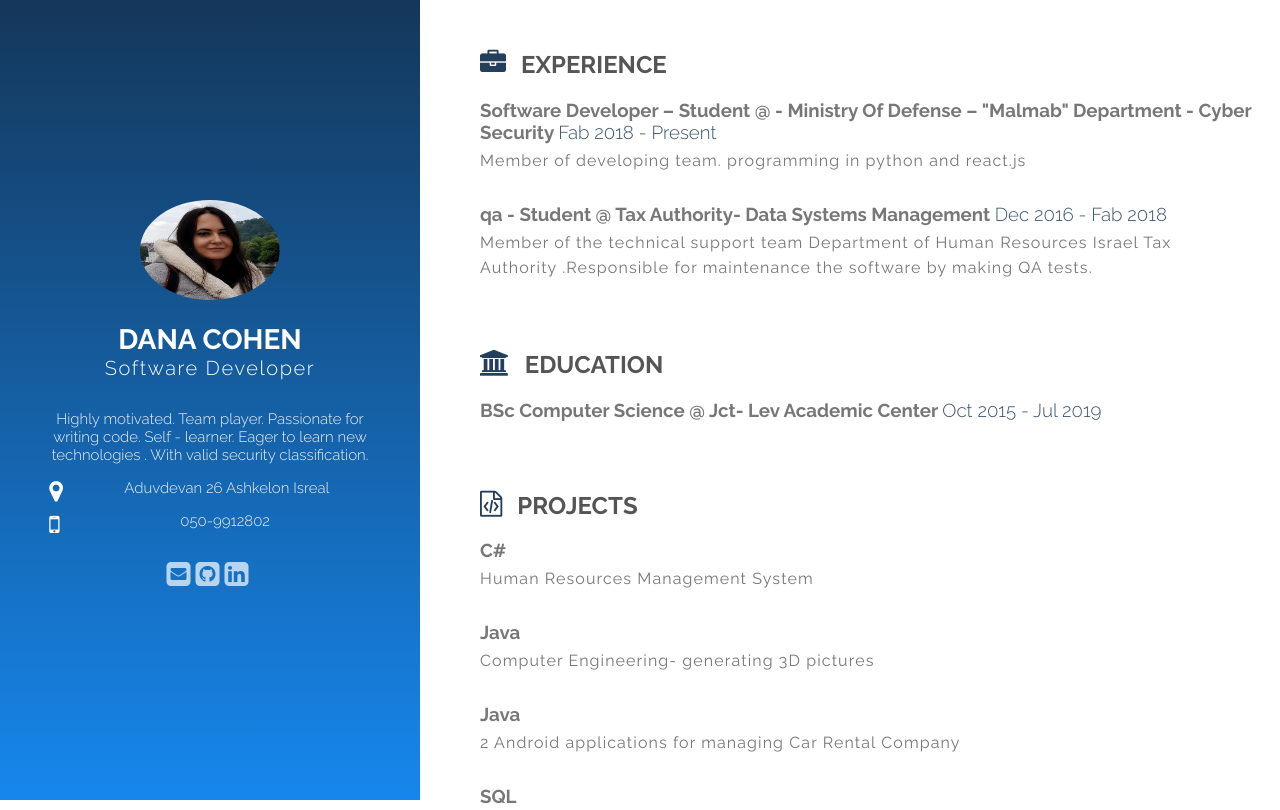
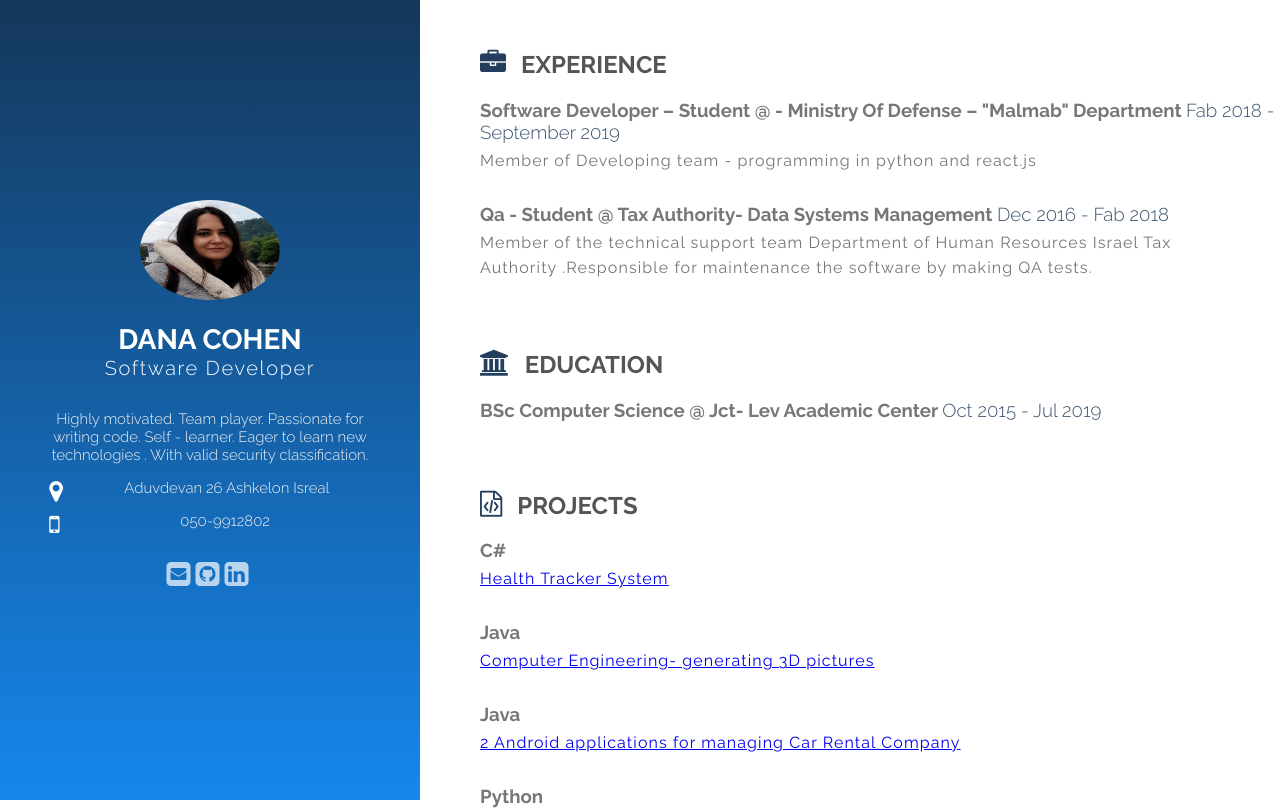
Before and after one commit to danah2139/mywebsite, a React (Create React App) app: page / in a window 1280 px wide. Shown: the top 810 px of the page. Built offline with nearby package versions, Linux system fonts and the light colour scheme.

Commit message:
add links ,change experience and projects

```diff
--- a/src/App.js
+++ b/src/App.js
@@ -23,8 +23,8 @@ class App extends Component {
           {name: 'linkedin', url: 'https://www.linkedin.com/in/dana-cohen-5176b514b/'}
       ],
       experience: [
-          {jobTitle: 'Software Developer – Student', company: '- Ministry Of Defense – "Malmab" Department - Cyber Security', startDate: 'Fab 2018', endDate: 'Present', jobDescription:' Member of developing team. programming in python and react.js' },
-          {jobTitle: 'qa - Student', company: 'Tax Authority- Data Systems Management', startDate: 'Dec 2016', endDate: 'Fab 2018', jobDescription: 'Member of the technical support team  Department of Human Resources Israel Tax Authority .Responsible for maintenance the software by making QA tests.'},
+          {jobTitle: 'Software Developer – Student', company: '- Ministry Of Defense – "Malmab" Department ', startDate: 'Fab 2018', endDate: 'September 2019', jobDescription:' Member of Developing team - programming in python and react.js' },
+          {jobTitle: 'Qa - Student', company: 'Tax Authority- Data Systems Management', startDate: 'Dec 2016', endDate: 'Fab 2018', jobDescription: 'Member of the technical support team  Department of Human Resources Israel Tax Authority .Responsible for maintenance the software by making QA tests.'},
       ],
       education: [
           {degree: 'BSc Computer Science', institution: 'Jct- Lev Academic Center', startDate: 'Oct 2015', endDate: 'Jul 2019', description: ''},
@@ -37,10 +37,11 @@ class App extends Component {
           {pl: 'C++', percentage: '90%'}
       ],
       projects:[
-        {pl:'C#' ,description:'Human Resources Management System'},
-        {pl:'Java' ,description:'Computer Engineering- generating 3D pictures'},
-        {pl:'Java' ,description:'2 Android applications for managing Car Rental Company'},
-        {pl:'SQL' ,description:'Learning the language and creating a database in PL SQL Developer'}
+        {pl:'C#' ,description:'Health Tracker System ',link:"https://github.com/danah2139/HealthTracker"},
+        {pl:'Java' ,description:'Computer Engineering- generating 3D pictures',link:"https://github.com/danah2139/GeneratePic"},
+        {pl:'Java' ,description:'2 Android applications for managing Car Rental Company',link:"https://github.com/danah2139/TakeNGo--client"},
+        {pl:'Python' ,description:'Web Blog -using flask Framework',link:"https://github.com/danah2139/myblogapp"},
+        {pl:'SQL' ,description:'Learning the language and creating a database in PL SQL Developer',link:""}
       ]
   };
     return (
```
